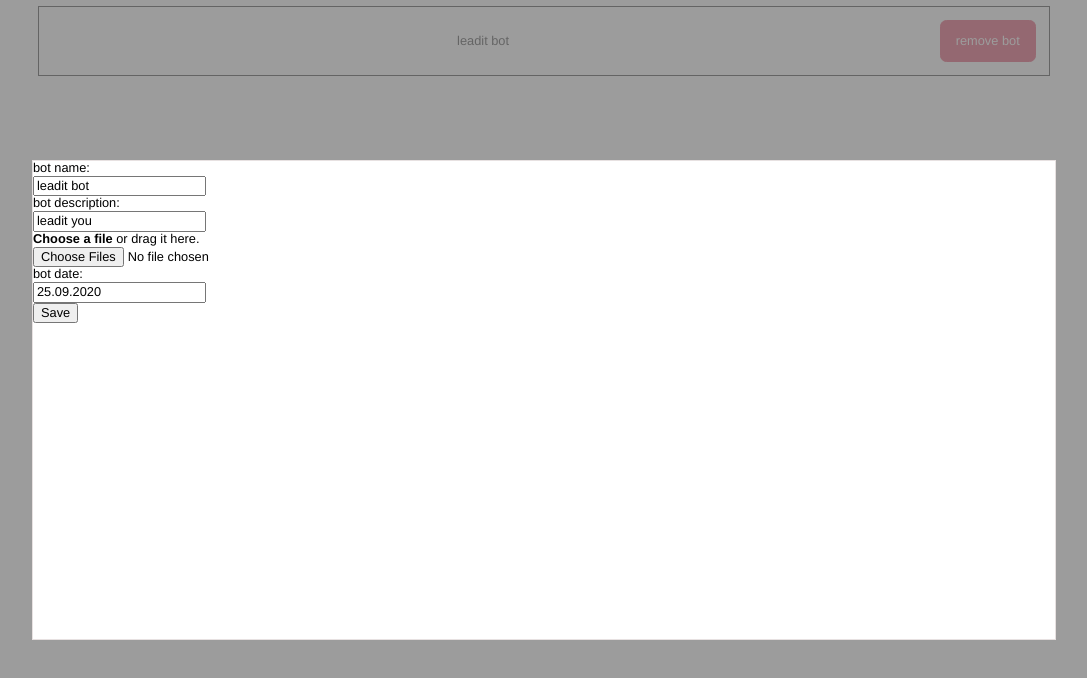
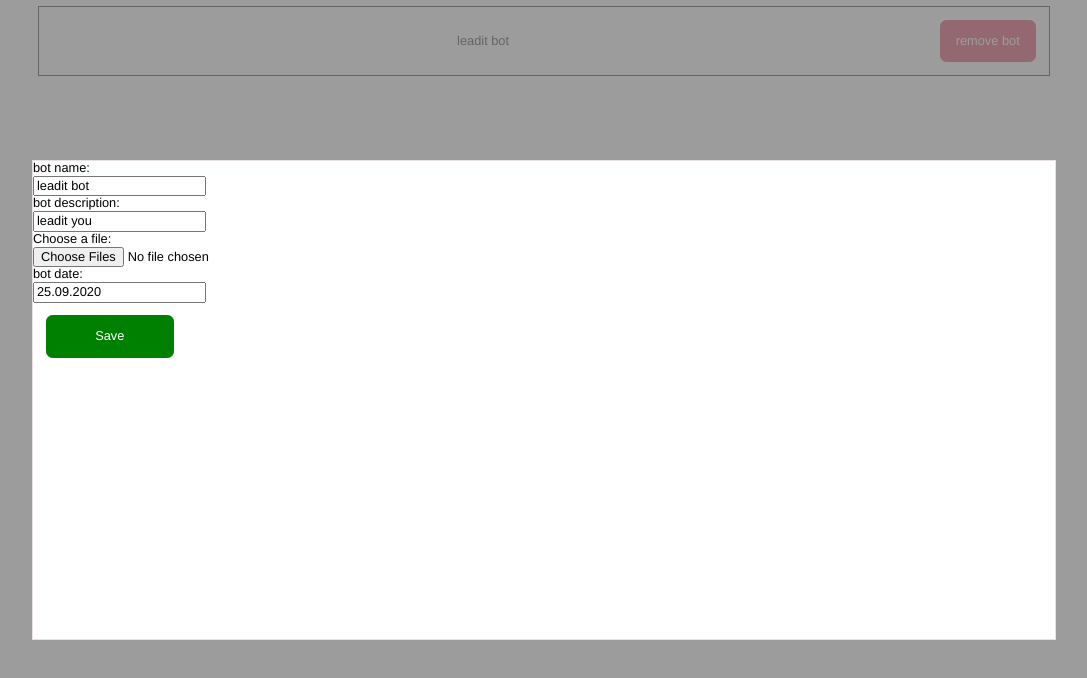
Before and after one commit to micromechanika/leadit, a Vue app: page /#/home in a window 1280 px wide. Shown: the top 678 px of the page, without its empty margins (96-1183 px from the left). Built offline with nearby package versions, Linux system fonts and the light colour scheme.

Commit message:
add buton mixin

```diff
--- a/src/assets/styles/_buttons.scss
+++ b/src/assets/styles/_buttons.scss
@@ -1,20 +1,11 @@
-//buton
+//delete
 $delete_button_color: crimson;
 $delete_button_text_color: white;
 $delete_button_border_color: crimson;
-//event
 $delete_button_hover_color: #a30d0d;
 
-
-
-@mixin delete_button{
-  border: 0.1em solid $delete_button_border_color;
-  border-radius: 0.5em;
-  background-color: $delete_button_color;
-  user-select: none;
-  cursor: pointer;
-  color: $delete_button_text_color;
-  &:hover{
-    background-color: $delete_button_hover_color;
-  }
-}
+//save
+$save_button_color: green;
+$save_button_text_color: white;
+$save_button_border_color: green;
+$save_button_hover_color: #025502;
--- a/src/assets/styles/_mixins.scss
+++ b/src/assets/styles/_mixins.scss
@@ -4,6 +4,19 @@
   font-style: normal;
   background: white;
   font-size: $document_font_size;
+}
+
+
+@mixin button($color,$border,$text_color,$hover_color ) {
+  background-color: $color;
+  border: 0.1em solid $border;
+  color: $text_color;
+  border-radius: 0.5em;
+  user-select: none;
+  cursor: pointer;
+  &:hover{
+    background-color: $hover_color;
+  }
 }
 
 @mixin centryfy_row {
--- a/src/components/BotData.vue
+++ b/src/components/BotData.vue
@@ -56,7 +56,12 @@ export default {
     width: 10vmax;
     margin: 1em;
 
-    @include delete_button;
+    @include button(
+        $delete_button_color,
+        $delete_button_border_color,
+        $delete_button_text_color,
+        $delete_button_hover_color
+    );
 
     p {
       @include centryfy_row;
--- a/src/components/MoodalForm.vue
+++ b/src/components/MoodalForm.vue
@@ -7,12 +7,8 @@
       <label for="botdescription">bot description:</label><br>
       <input type="text" id="botdescription" name="botdescription" :value=bot_data.description><br>
 
-      <label for="file">
-        <strong>Choose a file</strong>
-        <span class="box__dragndrop"> or drag it here</span>.
-      </label><br>
-      <input class="box__file"
-             type="file" name="files[]"
+      <label for="file">Choose a file:</label><br>
+      <input type="file" name="files[]"
              id="file"
              data-multiple-caption="{count} files selected"
              multiple/><br>
@@ -20,7 +16,7 @@
       <label for="botdate">bot date:</label><br>
       <input type="text" id="botdate" name="botdate" :value=bot_data.date><br>
 
-      <button class="box__button" type="submit">Save</button><br>
+      <div class="saveBotInfo"><p>Save</p></div>
 
     </form>
   </div>
@@ -69,4 +65,19 @@ export default {
     border: 0.1em solid $form_border_color;
   }
 
+  .saveBotInfo {
+    width: 10vmax;
+    margin: 1em;
+
+    @include button(
+        $save_button_color,
+        $save_button_border_color,
+        $save_button_text_color,
+        $save_button_hover_color
+    );
+
+    p {
+      @include centryfy_row;
+    }
+  }
 </style>
```
